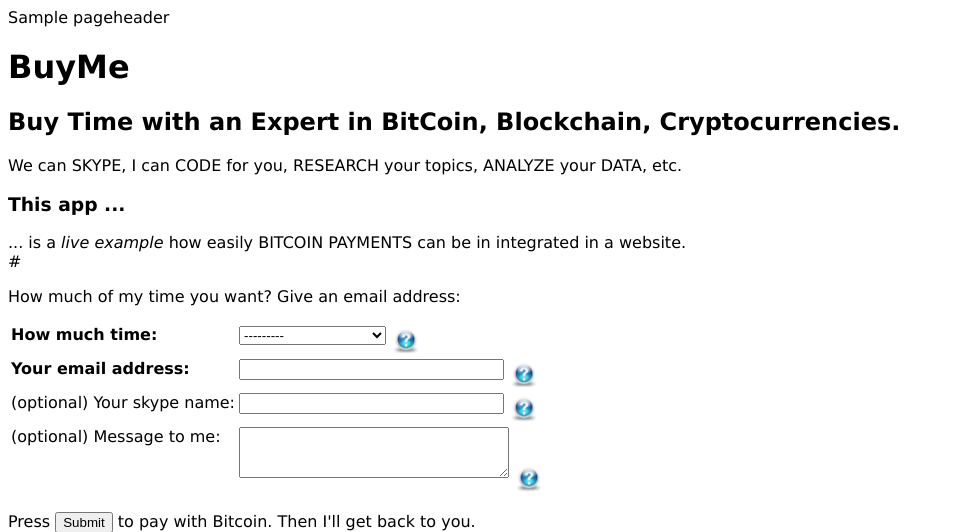
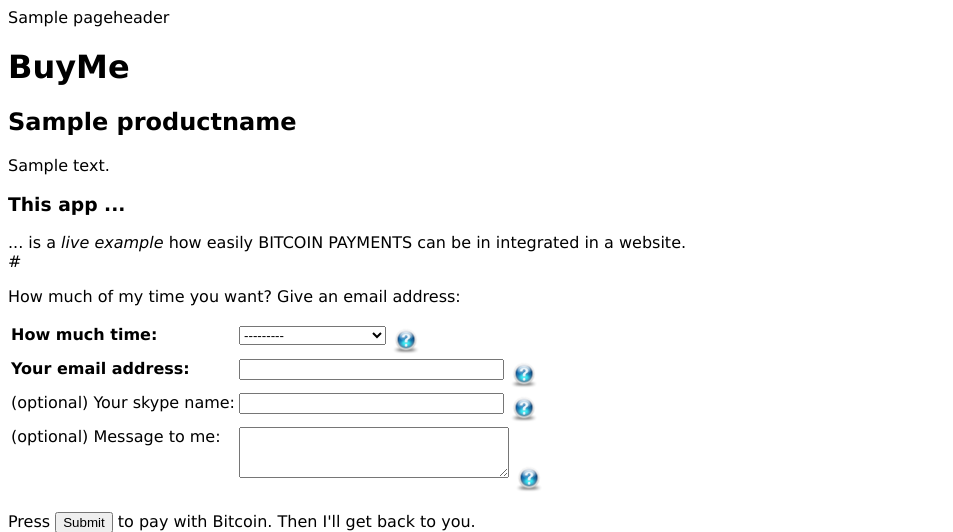
Before and after one commit to drandreaskrueger/buyme, a Django app: template buyme/templates/buy.html in a window 1280 px wide. Shown: the top 532 px of the page, without its empty margins (0-953 px from the left). Run offline with Django 3.2, Linux system fonts and the light colour scheme; tables that the repository leaves empty hold one stand-in row (values such as "Sample post"); the template is opened without the code that fills it: values that come from a table or form of the project are taken from there, most other values are stand-ins (such as "Sample title", 1, 10 or a date in 2020).

Commit message:
renamed to choices, productname into config

```diff
--- a/buyme/config.py
+++ b/buyme/config.py
@@ -28,8 +28,11 @@ HOOK1 = "9999999911111263534" # set when API key created https://sandbox.coinbas
 HOOK2 = "1111111111823472893" # set in individual checkout. Looks as if it overwrites HOOK1 ?
 HOOKS = (HOOK1, HOOK2) # TODO: automatic process, with individualized obfuscated hook names
 
+PRODUCTNAME="Buy Time with a Specialist in Cryptocurrencies."
+PRODUCTDESCRIPTION="Let us SKYPE: I can CODE for you, RESEARCH your topics, ANALYZE your DATA, etc."
+
 CURRENCY="USD"
-PRODUCTS=[
+CHOICES=[
           {"name": "5 minutes", "price" : 9},
           {"name": "15 minutes", "price" : 19},
           {"name": "1 hour", "price" : 60},
--- a/buyme/models.py
+++ b/buyme/models.py
@@ -27,11 +27,11 @@ from django.utils import timezone
 ## sudo pip install jsonfield
 from jsonfield import JSONField
 
-from config import PRODUCTS, CURRENCY, HOOKS, APPNAME
+from config import CHOICES, CURRENCY, HOOKS, APPNAME
 
 # the user choices for the product
-max_length_choice=max([len(p["name"]) for p in PRODUCTS])
-choices=[(p["name"], "%s (%s %s)" % (p["name"],p["price"],CURRENCY) ) for p in PRODUCTS]
+max_length_choice=max([len(p["name"]) for p in CHOICES])
+choices=[(p["name"], "%s (%s %s)" % (p["name"],p["price"],CURRENCY) ) for p in CHOICES]
 
 EMAILLENGTH=254
 SKYPENAMELENGTH=32
@@ -82,7 +82,7 @@ class newBuyForm(ModelForm):
                 'skypename':'Get a skype name at login.skype.com/join (only *-fields have to be filled in).',
                 'duration':'Try to estimate how much time you need. The longer the cheaper it gets.',
                 'message':'Perhaps already give me an idea what you want to talk about.'}
-    choices=[(p["name"],p["name"]) for p in PRODUCTS]
+    choices=[(p["name"],p["name"]) for p in CHOICES]
     widgets = {'email': forms.TextInput(attrs={'size': 30}),
                'skypename': forms.TextInput(attrs={'size': 30}),
                'message': forms.Textarea (attrs = {'cols':'31', 'rows':'3'} )}
--- a/buyme/templates/buy.html
+++ b/buyme/templates/buy.html
@@ -14,8 +14,8 @@ body {font-family:Verdana,Arial,sans-serif;}
 <body>
 {{pageheader | safe}}
 <h1>BuyMe</h1>
-<h2>Buy Time with an Expert in BitCoin, Blockchain, Cryptocurrencies.</h2>
-<p>We can SKYPE, I can CODE for you, RESEARCH your topics, ANALYZE your DATA, etc.
+<h2>{{productname}}</h2>
+<p>{{productdescription}}
 <h3>This app ...</h3>
 ... is a <em>live example</em> how easily BITCOIN PAYMENTS can be in integrated in a website.<br/>
 {{linkToOtherVersion | safe}}</p>
```
Also changed, not shown: buyme/paymentGateway.py (+4 -3 lines), buyme/views.py (+6 -3 lines).
